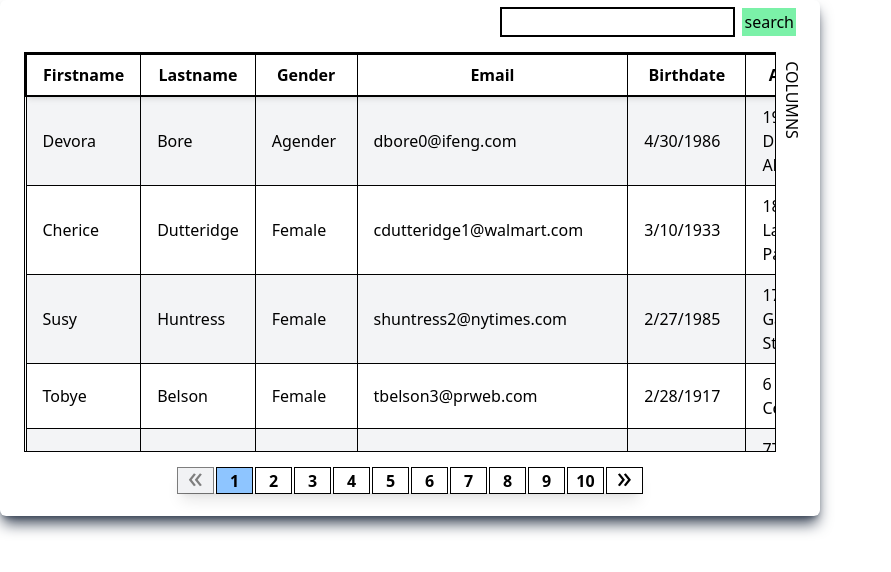
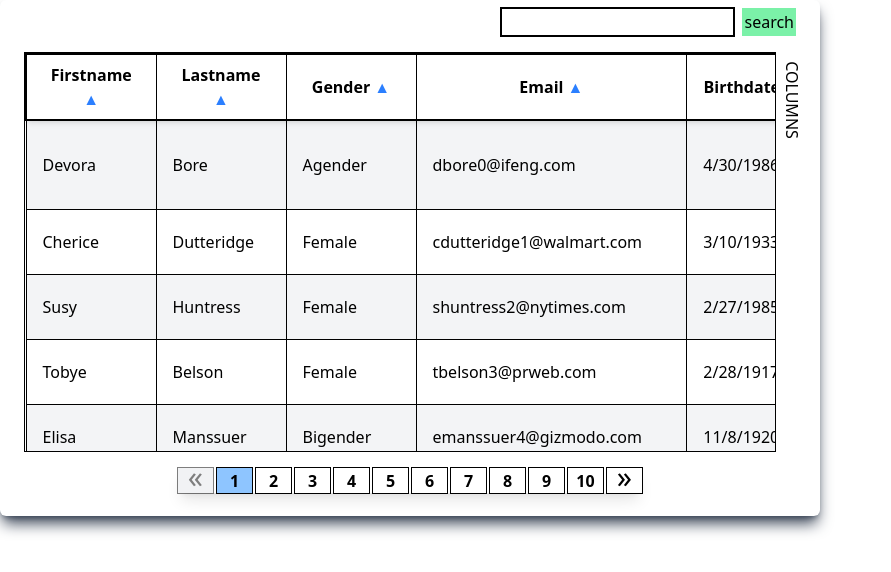
Before and after one commit to Ganesh107/Angular, an Angular app: page / in a window 1280 px wide. Shown: the top 572 px of the page, without its empty margins (0-891 px from the left). Built offline with nearby package versions, Linux system fonts and the light colour scheme.

Commit message:
grid search updated changes

```diff
--- a/src/app/shared/grid/grid.component.html
+++ b/src/app/shared/grid/grid.component.html
@@ -4,7 +4,7 @@
 <div class="flex flex-col p-2 min-h-[500px] w-[820px] shadow-lg shadow-gray-700 rounded-md">
     <div class="flex w-full justify-end" *ngIf="filteredColumns.length > 0">
         <div class="flex gap-2 pr-4">
-            <input type="text" class="border-1 outline-1" [(ngModel)]="searchVal">
+            <input type="text" class="border-1 outline-1" [(ngModel)]="searchVal" (keydown.enter)="filterGridData()">
             <button class="bg-green-300 p-0.5" (click)="filterGridData()">search</button>
         </div>
     </div>
@@ -15,7 +15,10 @@
                 <table *ngIf="filteredColumns" class="min-w-full border-collapse">
                     <thead class="sticky top-0 bg-white z-10 shadow-md border-2">
                         <tr>
-                            <th *ngFor="let col of filteredColumns">{{ col }}</th>
+                            <th class="min-w-[130px]" *ngFor="let col of filteredColumns">
+                                {{ col }}
+                                <button class="text-blue-500 cursor-pointer">&#x25B2;</button>
+                            </th>
                         </tr>
                     </thead>
                     <tbody>
```
